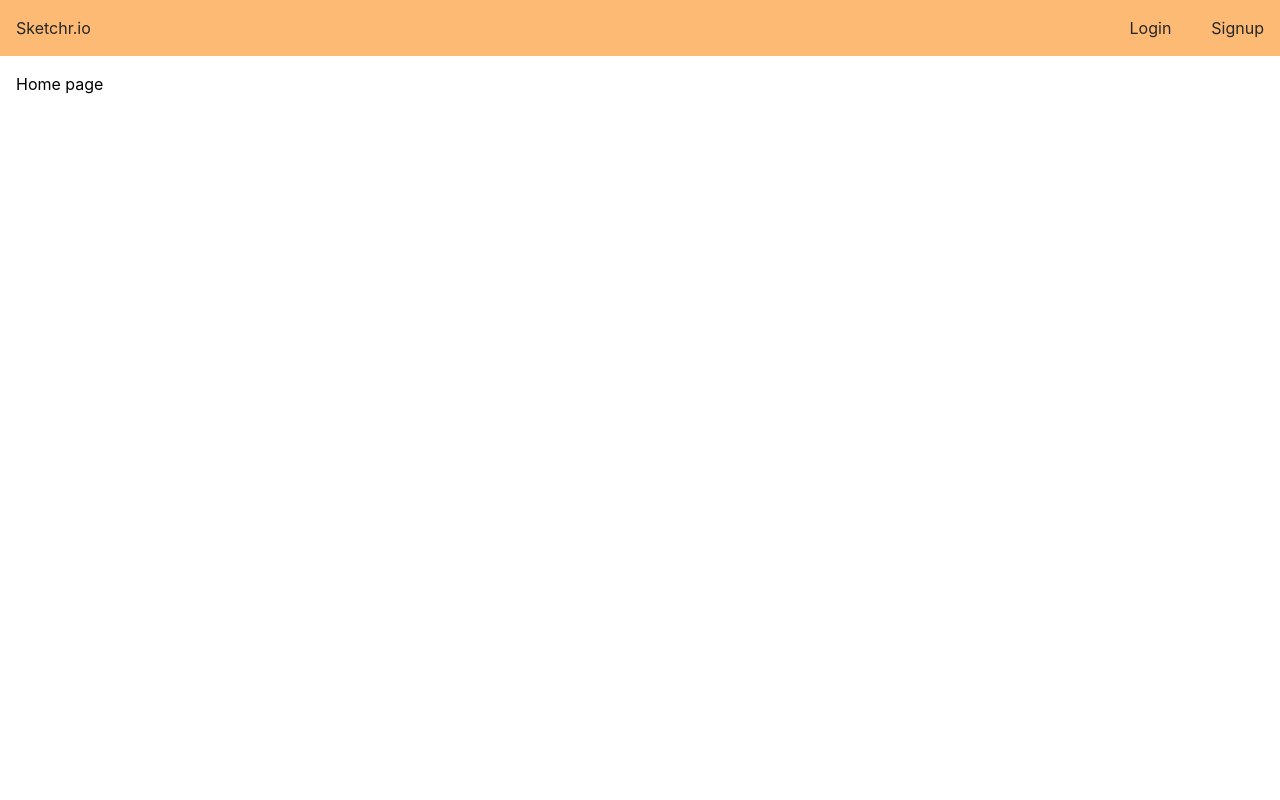
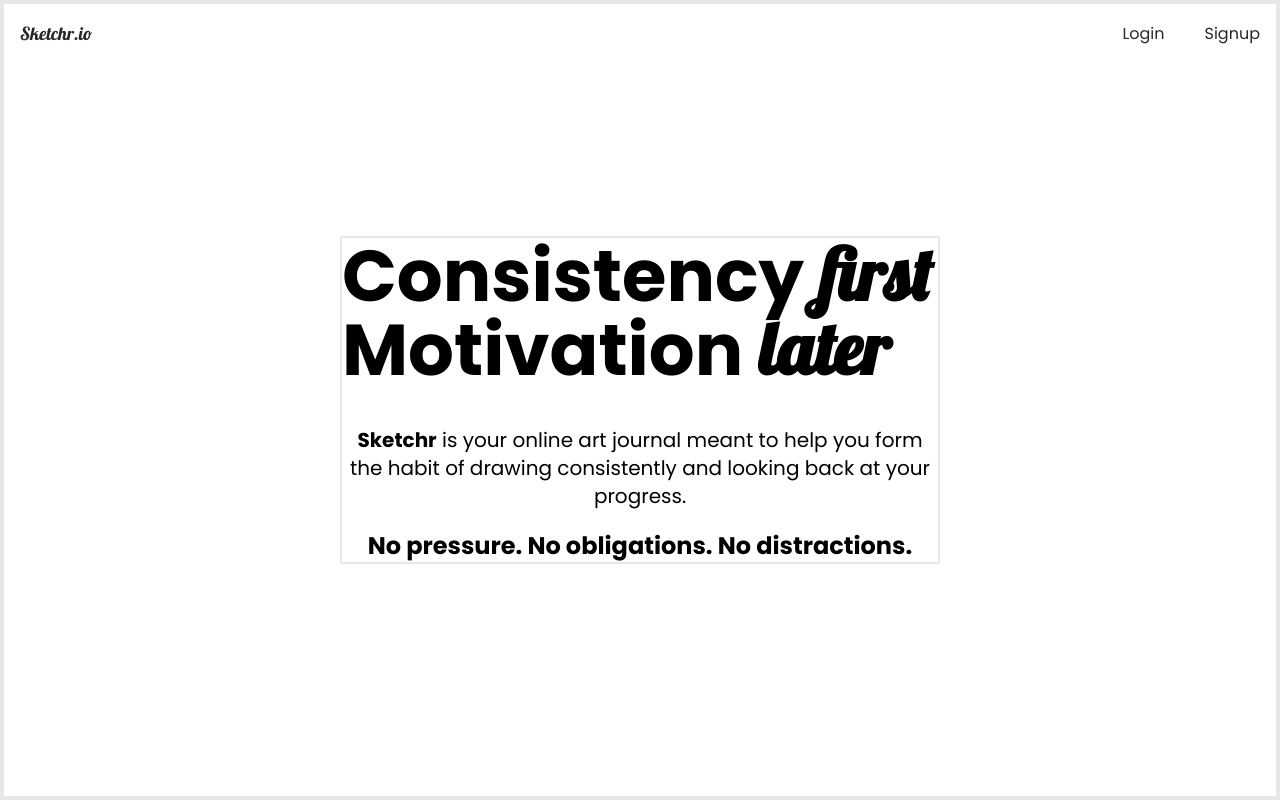
Before and after one commit to meghannfh/sketchr-react, a React (Create React App) app in the folder client/: page / in a window 1280 px wide. Built offline with nearby package versions, Linux system fonts and the light colour scheme.

Commit message:
home page basic styling

```diff
--- a/client/public/index.html
+++ b/client/public/index.html
@@ -5,6 +5,9 @@
     <link rel="icon" href="%PUBLIC_URL%/favicon.ico" />
     <meta name="viewport" content="width=device-width, initial-scale=1" />
     <meta name="theme-color" content="#000000" />
+    <link rel="preconnect" href="https://fonts.googleapis.com">
+    <link rel="preconnect" href="https://fonts.gstatic.com" crossorigin>
+    <link href="https://fonts.googleapis.com/css2?family=Lobster&family=Poppins:wght@300;400;500;700&display=swap" rel="stylesheet">
     <meta
       name="description"
       content="Web site created using create-react-app"
--- a/client/src/App.js
+++ b/client/src/App.js
@@ -46,9 +46,11 @@ function App() {
   //empty dependencies arr means compnent only renders once
 
   return (
-    <div>
+    <div className='h-screen w-screen border-4 grid relative place-content-center'>
       <BrowserRouter>
-      <Navbar />
+      <div className='absolute left-0 top-0 w-full'>
+        <Navbar />
+      </div>
         <div className="p-4">
           <Routes>
             <Route
--- a/client/src/components/AddPostBtn.jsx
+++ b/client/src/components/AddPostBtn.jsx
@@ -2,7 +2,7 @@ import { BsPatchPlus } from 'react-icons/bs';
 
 export default function AddPostBtn({ handleShowForm }){
     return(
-        <div onClick={handleShowForm} className='absolute bottom-16 right-20 text-8xl transition-colors text-yellow-600 hover:text-orange-500 ease-in-out cursor-pointer'>
+        <div onClick={handleShowForm} className='absolute bottom-20 right-10 text-8xl transition-colors text-white hover:text-orange-400 ease-in-out cursor-pointer'>
             <BsPatchPlus />
         </div>
     )
--- a/client/src/components/AddPostForm.jsx
+++ b/client/src/components/AddPostForm.jsx
@@ -138,7 +138,7 @@ const AddPostForm = () => {
     ]
 
     return(
-      <div className="p-6 border-2 border-orange-500 w-96 rounded-lg">
+      <div className="p-6 border-2 border-orange-500 w-96 rounded-lg bg-white">
         <form className="flex flex-col gap-2" onSubmit={handleSubmit} ref={formRef} encType="multipart/form-data">
           <div className="form-layout">
             <label htmlFor="prompt">title</label>
--- a/client/src/components/Navbar.js
+++ b/client/src/components/Navbar.js
@@ -13,9 +13,9 @@ const Navbar = () => {
 
   return(
     <header>
-      <div className="flex flex-row items-center justify-between bg-orange-300 p-4">
+      <div className="flex flex-row items-center justify-between p-4 relative">
         <Link to="/">
-          <h1 className="title">
+          <h1 className="title font-lobster text-lg">
             Sketchr.io
           </h1>
         </Link>
--- a/client/src/index.css
+++ b/client/src/index.css
@@ -6,14 +6,11 @@
   margin: 0;
   padding: 0;
   box-sizing: border-box;
+  font-family:'Poppins', sans-serif;
 }
 
 body {
-  font-family: -apple-system, BlinkMacSystemFont, 'Segoe UI', 'Roboto', 'Oxygen',
-    'Ubuntu', 'Cantarell', 'Fira Sans', 'Droid Sans', 'Helvetica Neue',
-    sans-serif;
-  -webkit-font-smoothing: antialiased;
-  -moz-osx-font-smoothing: grayscale;
+  min-height: 100vh;
 }
 
 code {
--- a/client/src/pages/Home.jsx
+++ b/client/src/pages/Home.jsx
@@ -1,7 +1,12 @@
 const Home = () => {
     return (
-        <div className="home">
-            <h1>Home page</h1>
+        <div className="border-2 max-w-[600px]">
+            <div className="mb-10">
+                <h1 className="font-poppins font-bold text-7xl">Consistency <span className="font-lobster">first</span></h1>
+                <h2 className="font-poppins font-bold text-7xl">Motivation <span className="font-lobster">later</span></h2>
+            </div>
+            <p className="text-xl text-center mb-5"><span className="font-bold">Sketchr</span> is your online art journal meant to help you form the habit of drawing consistently and looking back at your progress.</p>
+            <h3 className="text-2xl text-center font-semibold">No pressure. No obligations. No distractions.</h3>
         </div>
     )
 }
--- a/client/tailwind.config.js
+++ b/client/tailwind.config.js
@@ -1,10 +1,16 @@
 /** @type {import('tailwindcss').Config} */
+const defaultTheme = require('tailwindcss/defaultTheme')
 module.exports = {
   content: [
     "./src/**/*.{js,jsx,ts,tsx}",
   ],
   theme: {
-    extend: {},
+    extend: {
+      fontFamily: {
+        lobster: ['"Lobster"', ...defaultTheme.fontFamily.sans],
+        poppins: ['"Poppins"', ...defaultTheme.fontFamily.sans]
+      }
+    },
   },
   plugins: [],
 }
```
